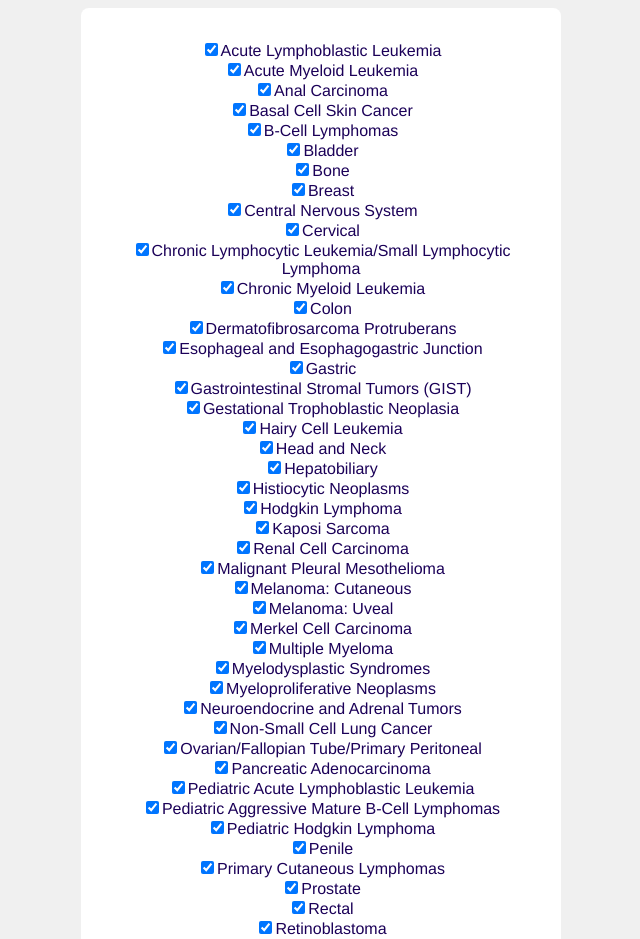
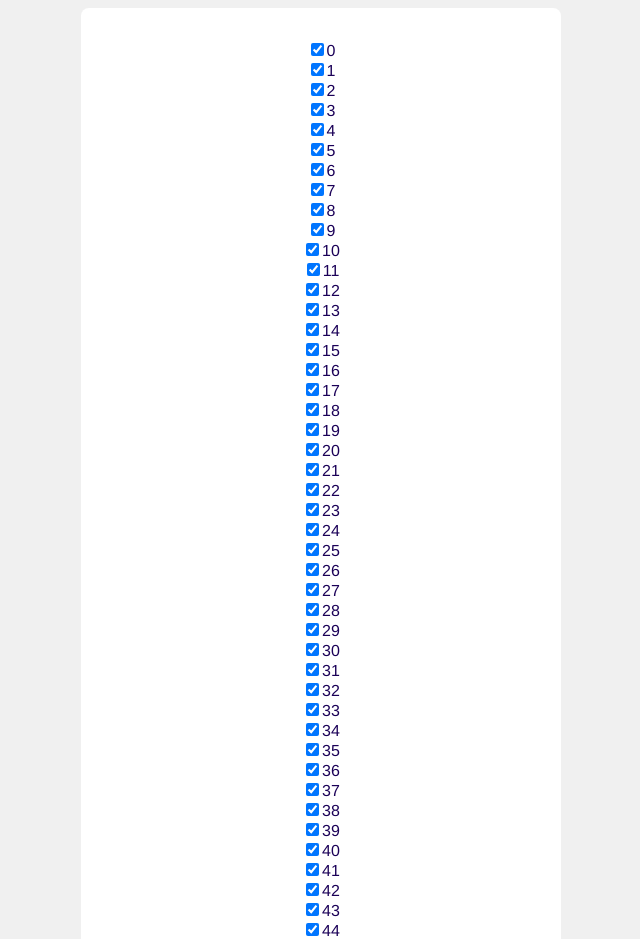
Before and after one commit to dan-knight/OncHx, a React (Create React App) app: page / in a window 1280 px wide. Shown: the top 939 px of the page, without its empty margins (319-959 px from the left). Built offline with nearby package versions, Linux system fonts and the light colour scheme.

Commit message:
Update cancer type config

```diff
--- a/src/components/EventLog.tsx
+++ b/src/components/EventLog.tsx
@@ -4,7 +4,6 @@ import { Link } from "react-router-dom";
 import useExpand from "../hooks/useExpand";
 import FilterMenu from "./FilterMenu";
 
-import { cancerTypes } from "../defaultData";
 import { FilterOption, FilterOptions, FilterSelected } from "../types/Filter";
 import { PatientEvent } from "../types/Event";
 import { FontAwesomeIcon } from "@fortawesome/react-fontawesome";
@@ -22,10 +21,10 @@ export default function EventLog(props: EventLogProps) {
   const [expandedEvents, showHideEvent] = useExpand();
   const [expandedYears, showHideYear] = useExpand();
 
-  const { treatmentTypes }: GlobalValues = useGlobalContext();
+  const { treatmentTypes, cancerTypes }: GlobalValues = useGlobalContext();
 
   const defaultFilters: { [key: string]: FilterOptions } = {
-    cancerType: cancerTypes(),
+    cancerType: Object.keys(cancerTypes.options).map((k: string) => parseInt(k)),
     treatmentType: Object.keys(treatmentTypes.options).map((k: string) => parseInt(k))
   };
   const [filters, setFilters] = useState<{ [key: string]: FilterSelected }>(Object.keys(defaultFilters).reduce(
--- a/src/components/NewTreatment.tsx
+++ b/src/components/NewTreatment.tsx
@@ -3,7 +3,7 @@ import { ErrorMessage, Field, FormikValues, useFormikContext } from "formik";
 
 import { FilterSelect, Select } from "./form/FilterSelect";
 
-import { cancerTypes } from "../defaultData";
+import cancerTypes from "../config/cancerTypes.json";
 import { range } from "../utility";
 import { Month } from "../types/Date";
 import { Option, Options } from "../types/Options";
@@ -44,14 +44,9 @@ export default function NewTreatment() {
     };
   }, [values.month]);
 
-  const cancerTypeOptions: Options = useMemo(() => ({
-    label: 'Cancer Type',
-    options: cancerTypes().reduce((acc: { [key: string]: Option }, cancerType: string) => ({ ...acc, [cancerType]: { label: undefined } }), {})
-  }), []);
-
   return (
     <React.Fragment>
-      <FilterSelect name='cancerType' options={cancerTypeOptions} label='Cancer Type' />
+      <FilterSelect name='cancerType' options={cancerTypes} label='Cancer Type' />
       <Select name='month' options={monthOptions} label='Month' />
       <Select name='day' options={days} label='Day' />
       <TextField name='year' filled={Boolean(values.year)} label='Year' />
--- /dev/null
+++ b/src/config/cancerTypes.json
@@ -0,0 +1,188 @@
+{
+  "label": "Cancer Types",
+  "options": {
+    "0": {
+      "label": "Acute Lymphoblastic Leukemia"
+    },
+    "1": {
+      "label": "Acute Myeloid Leukemia"
+    },
+    "2": {
+      "label": "Anal Carcinoma"
+    },
+    "3": {
+      "label": "Basal Cell Skin Cancer"
+    },
+    "4": {
+      "label": "B-Cell Lymphomas"
+    },
+    "5": {
+      "label": "Bladder"
+    },
+    "6": {
+      "label": "Bone"
+    },
+    "7": {
+      "label": "Breast"
+    },
+    "8": {
+      "label": "Central Nervous System"
+    },
+    "9": {
+      "label": "Cervical"
+    },
+    "10": {
+      "label": "Chronic Lymphocytic Leukemia/Small Lymphocytic Lymphoma"
+    },
+    "11": {
+      "label": "Chronic Myeloid Leukemia"
+    },
+    "12": {
+      "label": "Colon"
+    },
+    "13": {
+      "label": "Dermatofibrosarcoma Protruberans"
+    },
+    "14": {
+      "label": "Esophageal and Esophagogastric Junction"
+    },
+    "15": {
+      "label": "Gastric"
+    },
+    "16": {
+      "label": "Gastrointestinal Stromal Tumors (GIST)"
+    },
+    "17": {
+      "label": "Gestational Trophoblastic Neoplasia"
+    },
+    "18": {
+      "label": "Hairy Cell Leukemia"
+    },
+    "19": {
+      "label": "Head and Neck"
+    },
+    "20": {
+      "label": "Hepatobiliary"
+    },
+    "21": {
+      "label": "Histiocytic Neoplasms"
+    },
+    "22": {
+      "label": "Hodgkin Lymphoma"
+    },
+    "23": {
+      "label": "Kaposi Sarcoma"
+    },
+    "24": {
+      "label": "Renal Cell Carcinoma"
+    },
+    "25": {
+      "label": "Malignant Pleural Mesothelioma"
+    },
+    "26": {
+      "label": "Melanoma: Cutaneous"
+    },
+    "27": {
+      "label": "Melanoma: Uveal"
+    },
+    "28": {
+      "label": "Merkel Cell Carcinoma"
+    },
+    "29": {
+      "label": "Multiple Myeloma"
+    },
+    "30": {
+      "label": "Myelodysplastic Syndromes"
+    },
+    "31": {
+      "label": "Myeloproliferative Neoplasms"
+    },
+    "32": {
+      "label": "Neuroendocrine and Adrenal Tumors"
+    },
+    "33": {
+      "label": "Non-Small Cell Lung Cancer"
+    },
+    "34": {
+      "label": "Ovarian/Fallopian Tube/Primary Peritoneal"
+    },
+    "35": {
+      "label": "Pancreatic Adenocarcinoma"
+    },
+    "36": {
+      "label": "Pediatric Acute Lymphoblastic Leukemia"
+    },
+    "37": {
+      "label": "Pediatric Aggressive Mature B-Cell Lymphomas"
+    },
+    "38": {
+      "label": "Pediatric Hodgkin Lymphoma"
+    },
+    "39": {
+      "label": "Penile"
+    },
+    "40": {
+      "label": "Primary Cutaneous Lymphomas"
+    },
+    "41": {
+      "label": "Prostate"
+    },
+    "42": {
+      "label": "Rectal"
+    },
+    "43": {
+      "label": "Retinoblastoma"
+    },
+    "44": {
+      "label": "Rhabdomyosarcoma"
+    },
+    "45": {
+      "label": "Small Bowel Adenocarcinoma"
+    },
+    "46": {
+      "label": "Small Cell Lung"
+    },
+    "47": {
+      "label": "Soft Tissue Sarcoma"
+    },
+    "48": {
+      "label": "Squamous Cell Skin"
+    },
+    "49": {
+      "label": "Systemic Light Chain Amyloidosis"
+    },
+    "50": {
+      "label": "Systemic Mastocytosis"
+    },
+    "51": {
+      "label": "T-Cell Lymphomas"
+    },
+    "52": {
+      "label": "Testicular Cancer"
+    },
+    "53": {
+      "label": "Thymomas and Thymic Carcinomas"
+    },
+    "54": {
+      "label": "Thyroid Carcinoma"
+    },
+    "55": {
+      "label": "Uterine Neoplasms"
+    },
+    "56": {
+      "label": "Vaginal"
+    },
+    "57": {
+      "label": "Vulvar"
+    },
+    "58": {
+      "label": "Waldenstrom Macroglobulinemia/Lymphoplasmacytic Lymphoma"
+    },
+    "59": {
+      "label": "Wilms Tumor (Nephroblastoma)"
+    },
+    "60": {
+      "label": "Other"
+    }
+  }
+}
--- a/src/contexts/GlobalContext.tsx
+++ b/src/contexts/GlobalContext.tsx
@@ -2,13 +2,15 @@ import { createContext, ReactNode, useContext, useMemo } from "react";
 import { GlobalValues } from "../types/Global";
 
 import TreatmentTypes from '../config/treatmentTypes.json';
+import CancerTypes from "../config/cancerTypes.json";
 
 const GlobalContext = createContext<GlobalValues | null>(null);
 
 export function GlobalContextProvider(props: { children?: ReactNode | ReactNode[] }) {
   return (
     <GlobalContext.Provider value={{
-      treatmentTypes: TreatmentTypes
+      treatmentTypes: TreatmentTypes,
+      cancerTypes: CancerTypes
     }}>
       {props.children}
     </GlobalContext.Provider>
--- a/src/defaultData.tsx
+++ b/src/defaultData.tsx
@@ -1,83 +1,9 @@
 import { PatientEvent } from "./types/Event";
 
-export const cancerTypes = (): string[] => ([
-  'Acute Lymphoblastic Leukemia',
-  'Acute Myeloid Leukemia',
-  'Anal Carcinoma',
-  'Basal Cell Skin Cancer',
-  'B-Cell Lymphomas',
-  'Bladder',
-  'Bone',
-  'Breast',
-  'Central Nervous System',
-  'Cervical',
-  'Chronic Lymphocytic Leukemia/Small Lymphocytic Lymphoma',
-  'Chronic Myeloid Leukemia',
-  'Colon',
-  'Dermatofibrosarcoma Protruberans',
-  'Esophageal and Esophagogastric Junction',
-  'Gastric',
-  'Gastrointestinal Stromal Tumors (GIST)',
-  'Gestational Trophoblastic Neoplasia',
-  'Hairy Cell Leukemia',
-  'Head and Neck',
-  'Hepatobiliary',
-  'Histiocytic Neoplasms',
-  'Hodgkin Lymphoma',
-  'Kaposi Sarcoma',
-  'Renal Cell Carcinoma',
-  'Malignant Pleural Mesothelioma',
-  'Melanoma: Cutaneous',
-  'Melanoma: Uveal',
-  'Merkel Cell Carcinoma',
-  'Multiple Myeloma',
-  'Myelodysplastic Syndromes',
-  'Myeloproliferative Neoplasms',
-  'Neuroendocrine and Adrenal Tumors',
-  'Non-Small Cell Lung Cancer',
-  'Ovarian/Fallopian Tube/Primary Peritoneal',
-  'Pancreatic Adenocarcinoma',
-  'Pediatric Acute Lymphoblastic Leukemia',
-  'Pediatric Aggressive Mature B-Cell Lymphomas',
-  'Pediatric Hodgkin Lymphoma',
-  'Penile',
-  'Primary Cutaneous Lymphomas',
-  'Prostate',
-  'Rectal',
-  'Retinoblastoma',
-  'Rhabdomyosarcoma',
-  'Small Bowel Adenocarcinoma',
-  'Small Cell Lung',
-  'Soft Tissue Sarcoma',
-  'Squamous Cell Skin',
-  'Systemic Light Chain Amyloidosis',
-  'Systemic Mastocytosis',
-  'T-Cell Lymphomas',
-  'Testicular Cancer',
-  'Thymomas and Thymic Carcinomas',
-  'Thyroid Carcinoma',
-  'Uterine Neoplasms',
-  'Vaginal',
-  'Vulvar',
-  'Waldenstrom Macroglobulinemia/Lymphoplasmacytic Lymphoma',
-  'Wilms Tumor (Nephroblastoma)',
-  'Other'
+export const defaultEvents = (): PatientEvent[] => ([
+  new PatientEvent('patient', 0, new Date(2020, 10, 15), 0),
+  new PatientEvent('patient', 15, new Date(2020, 10, 18), 1),
+  new PatientEvent('patient', 13, new Date(2020, 10, 18), 0),
+  new PatientEvent('patient', 20, new Date(2021, 1, 18), 0),
+  new PatientEvent('patient', 1, new Date(2021, 1, 8), 1, { notes: 'Note' })
 ]);
-
-export const treatmentTypes = (): string[] => ([
-  'Chemotherapy',
-  'Radiation Therapy',
-  'Surgery',
-  'Immunotherapy',
-  'Stem Cell/Bone Marrow Transplant',
-  'Hormone Therapy',
-  'Interventional Radiology'
-]);
-
-export const defaultEvents = (): PatientEvent[] => ([
-  new PatientEvent('patient', 'Prostate', new Date(2020, 10, 15), 0),
-  new PatientEvent('patient', 'Prostate', new Date(2020, 10, 18), 1),
-  new PatientEvent('patient', 'Bone', new Date(2020, 10, 18), 0),
-  new PatientEvent('patient', 'Prostate', new Date(2021, 1, 18), 0),
-  new PatientEvent('patient', 'Bone', new Date(2021, 1, 8), 1, { notes: 'Note' })
-]);
--- /dev/null
+++ b/src/types/Cancer.ts
@@ -0,0 +1,3 @@
+import { Options } from "./Options";
+
+export interface CancerTypes extends Options {}
--- a/src/types/Global.ts
+++ b/src/types/Global.ts
@@ -1,5 +1,7 @@
+import { CancerTypes } from "./Cancer";
 import { TreatmentTypes } from "./Treatment";
 
 export interface GlobalValues {
-  treatmentTypes: TreatmentTypes
+  treatmentTypes: TreatmentTypes,
+  cancerTypes: CancerTypes
 }
```
Also changed, not shown: src/types/Event.ts (+5 -5 lines).
